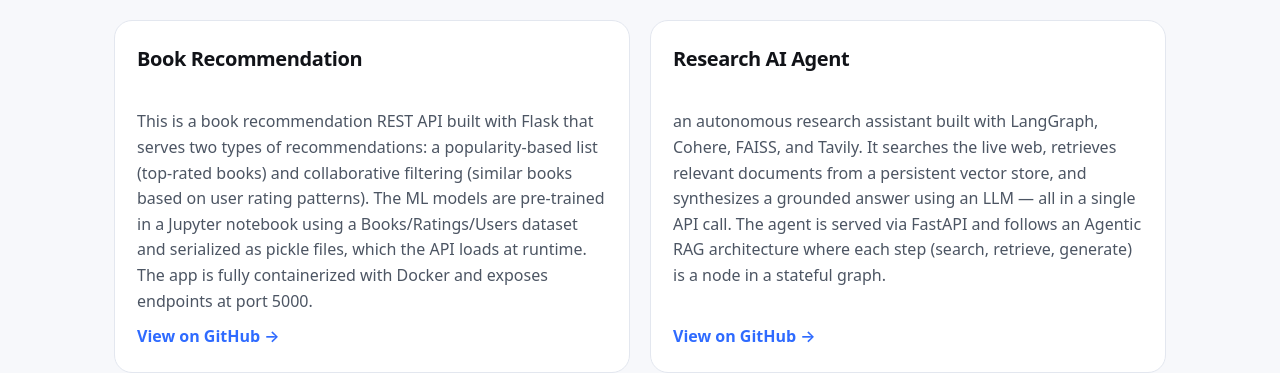
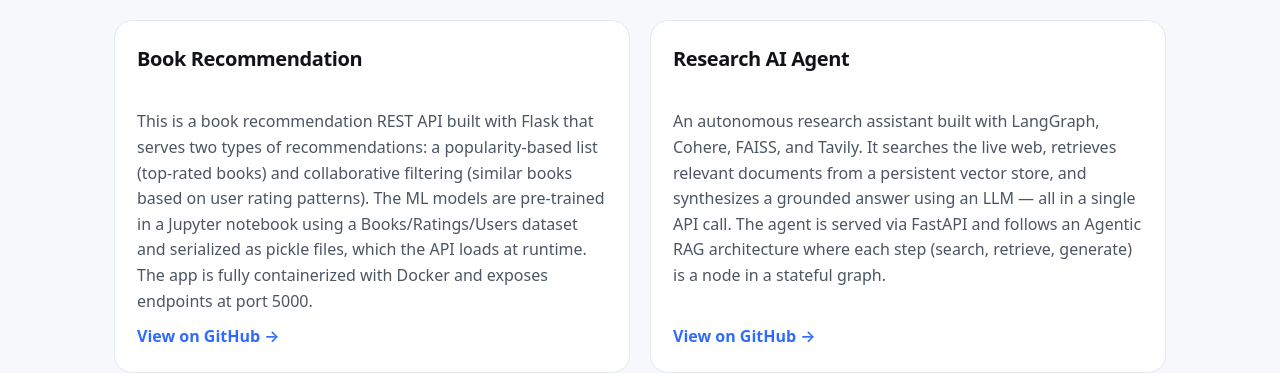
Before and after one commit to Aakash-Pandit/portfolio, a Next.js app: page / in a window 1280 px wide. Shown: the part 2688-3061 px from the top of the page. Built offline with nearby package versions, Linux system fonts and the light colour scheme.

Commit message:
updates desciption

```diff
--- a/src/components/Projects.tsx
+++ b/src/components/Projects.tsx
@@ -41,7 +41,7 @@
   },
   {
     title: "Research AI Agent",
-    description: "an autonomous research assistant built with LangGraph, Cohere, FAISS, and Tavily. It searches the live web, retrieves relevant documents from a persistent vector store, and synthesizes a grounded answer using an LLM — all in a single API call. The agent is served via FastAPI and follows an Agentic RAG architecture where each step (search, retrieve, generate) is a node in a stateful graph.",
+    description: "An autonomous research assistant built with LangGraph, Cohere, FAISS, and Tavily. It searches the live web, retrieves relevant documents from a persistent vector store, and synthesizes a grounded answer using an LLM — all in a single API call. The agent is served via FastAPI and follows an Agentic RAG architecture where each step (search, retrieve, generate) is a node in a stateful graph.",
     link: LINKS.research_ai_agent,
   }
 ];
```
